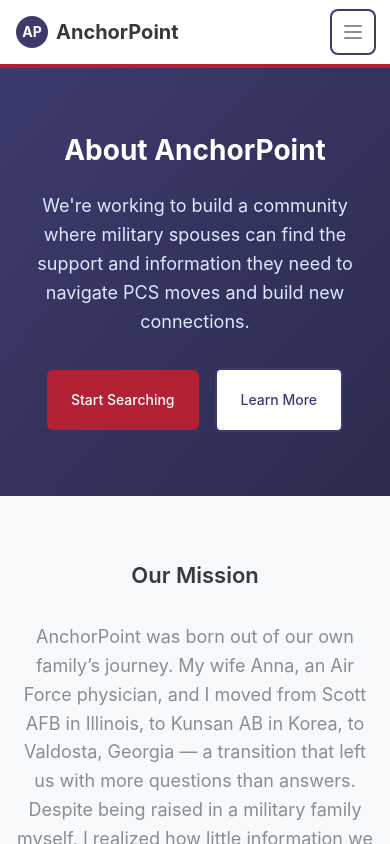
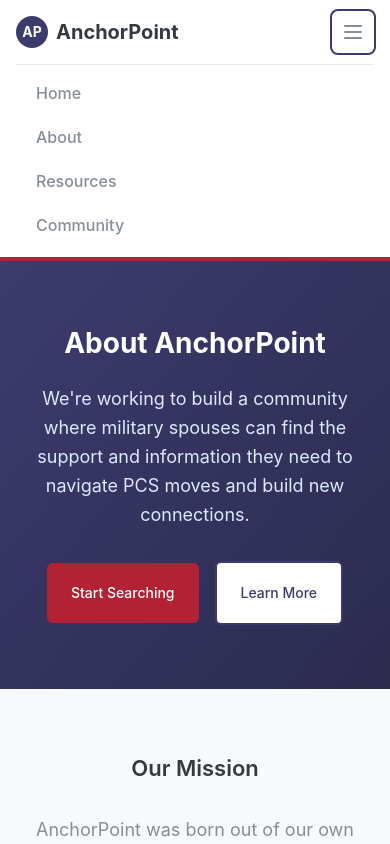
Before and after one commit to cdmerchant13/anchorpoint, a React (Vite) app: page /about in a window 390 px wide. Both pictures are taken after a click on the button "Toggle mobile menu". Shown: the top 844 px of the page. Built offline with nearby package versions, Linux system fonts and the light colour scheme.

Commit message:
updated mobile menu

```diff
--- a/src/components/layout/Header.jsx
+++ b/src/components/layout/Header.jsx
@@ -1,4 +1,4 @@
-import React from 'react';
+import React, { useState } from 'react';
 import { Link } from 'react-router-dom';
 
 /**
@@ -7,6 +7,24 @@
  * @param {string} [props.className] - Additional CSS classes
  */
 const Header = ({ className = '', ...props }) => {
+  const [isMobileMenuOpen, setIsMobileMenuOpen] = useState(false);
+
+  // Navigation items - centralized for easy maintenance
+  const navItems = [
+    { to: '/', label: 'Home' },
+    { to: '/about', label: 'About' },
+    { to: '/resources', label: 'Resources' },
+    { to: '/community', label: 'Community' },
+  ];
+
+  const toggleMobileMenu = () => {
+    setIsMobileMenuOpen(!isMobileMenuOpen);
+  };
+
+  const closeMobileMenu = () => {
+    setIsMobileMenuOpen(false);
+  };
+
   return (
     <header className={`header ${className}`} {...props}>
       <div className="container mx-auto px-4">
@@ -19,41 +37,49 @@
             <span className="text-xl font-bold text-gray-800">AnchorPoint</span>
           </Link>
 
-          {/* Navigation */}
+          {/* Desktop Navigation */}
           <nav className="hidden md:flex items-center space-x-8">
-            <Link
-              to="/"
-              className="text-gray-600 hover:text-primary-blue transition-colors duration-200 body-medium"
-            >
-              Home
-            </Link>
-            <Link
-              to="/about"
-              className="text-gray-600 hover:text-primary-blue transition-colors duration-200 body-medium"
-            >
-              About
-            </Link>
-            <Link
-              to="/resources"
-              className="text-gray-600 hover:text-primary-blue transition-colors duration-200 body-medium"
-            >
-              Resources
-            </Link>
-            <Link
-              to="/community"
-              className="text-gray-600 hover:text-primary-blue transition-colors duration-200 body-medium"
-            >
-              Community
-            </Link>
+            {navItems.map((item) => (
+              <Link
+                key={item.to}
+                to={item.to}
+                className="text-gray-600 hover:text-primary-blue transition-colors duration-200 body-medium"
+              >
+                {item.label}
+              </Link>
+            ))}
           </nav>
 
           {/* Mobile menu button */}
-          <button className="md:hidden p-2 rounded-md text-gray-600 hover:text-primary-blue hover:bg-gray-100 focus:outline-none focus:ring-2 focus:ring-primary-blue">
+          <button
+            onClick={toggleMobileMenu}
+            className="md:hidden p-2 rounded-md text-gray-600 hover:text-primary-blue hover:bg-gray-100 focus:outline-none focus:ring-2 focus:ring-primary-blue"
+            aria-label="Toggle mobile menu"
+            aria-expanded={isMobileMenuOpen}
+          >
             <svg className="h-6 w-6" fill="none" viewBox="0 0 24 24" stroke="currentColor">
               <path strokeLinecap="round" strokeLinejoin="round" strokeWidth={2} d="M4 6h16M4 12h16M4 18h16" />
             </svg>
           </button>
         </div>
+
+        {/* Mobile Navigation Menu */}
+        {isMobileMenuOpen && (
+          <div className="md:hidden">
+            <div className="px-2 pt-2 pb-3 space-y-1 bg-white border-t border-gray-200">
+              {navItems.map((item) => (
+                <Link
+                  key={item.to}
+                  to={item.to}
+                  onClick={closeMobileMenu}
+                  className="block px-3 py-2 text-gray-600 hover:text-primary-blue hover:bg-gray-50 rounded-md transition-colors duration-200 body-medium"
+                >
+                  {item.label}
+                </Link>
+              ))}
+            </div>
+          </div>
+        )}
       </div>
     </header>
   );
```
